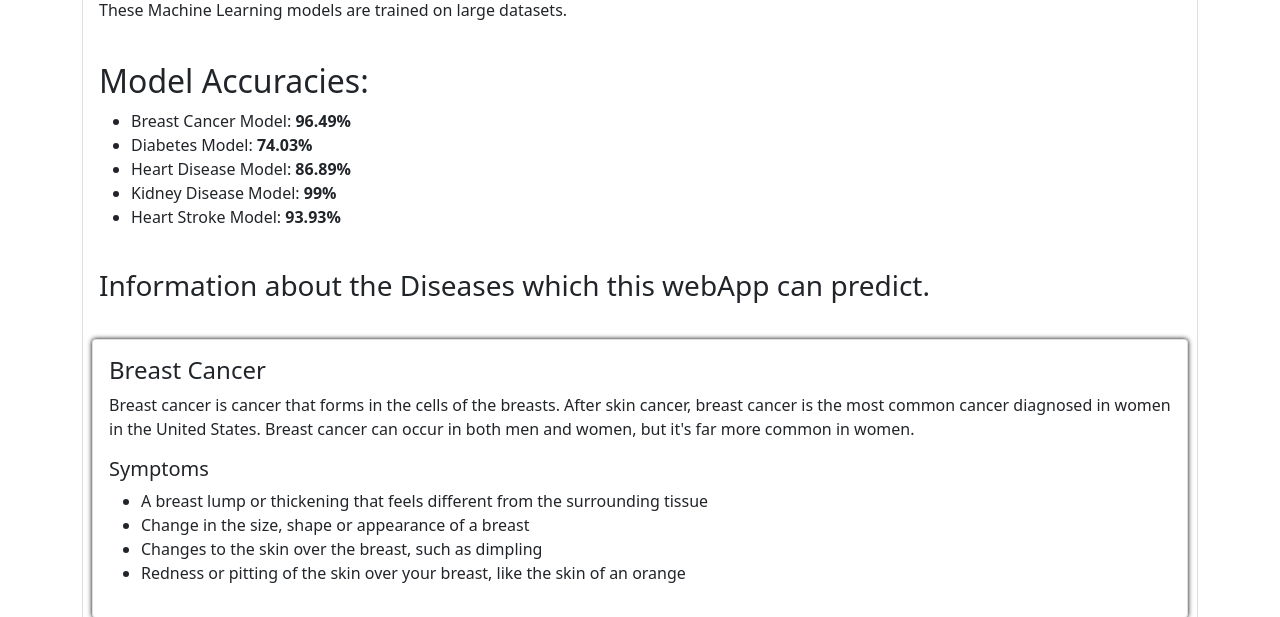
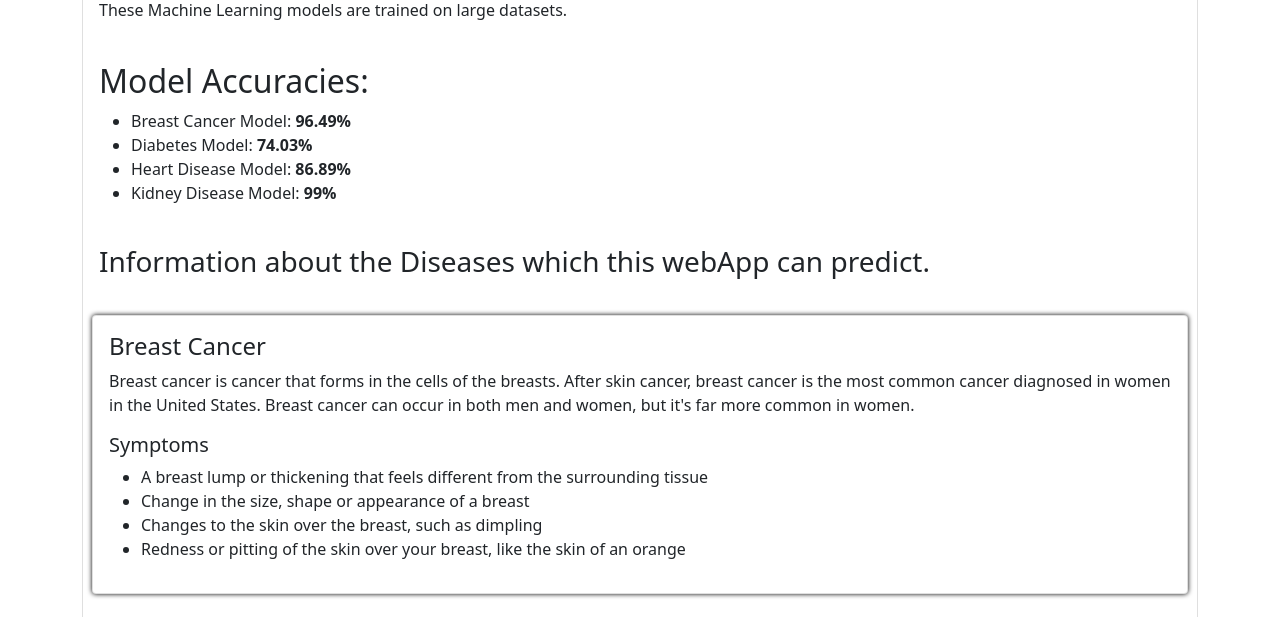
Before and after one commit to VamshiKrishna96/multiple-disease-predictor, a Flask app: page / in a window 1280 px wide. Shown: the part 135-752 px from the top of the page. Run offline with Flask 2, Linux system fonts and the light colour scheme; some libraries are stand-ins or nearby versions.

Commit message:
Update home.html

```diff
--- a/templates/home.html
+++ b/templates/home.html
@@ -19,7 +19,6 @@ Home Page
                 <li>Diabetes Model: <strong>74.03%</strong></li>
                 <li>Heart Disease Model: <strong>86.89%</strong></li>
                 <li>Kidney Disease Model: <strong>99%</strong></li>
-                <li>Heart Stroke Model: <strong>93.93%</strong></li>
             </ul>
             <br>
             <h3>Information about the Diseases which this webApp can predict.</h3>
```
